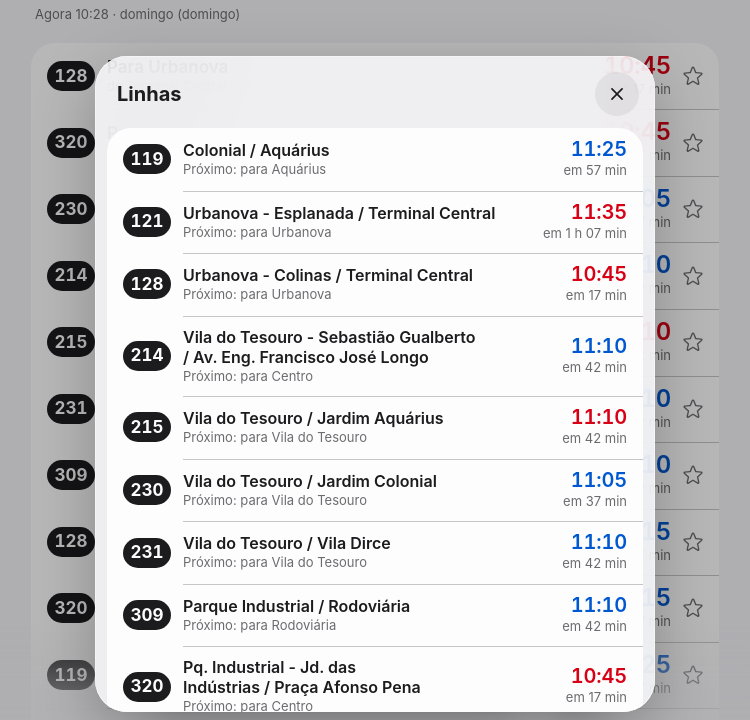
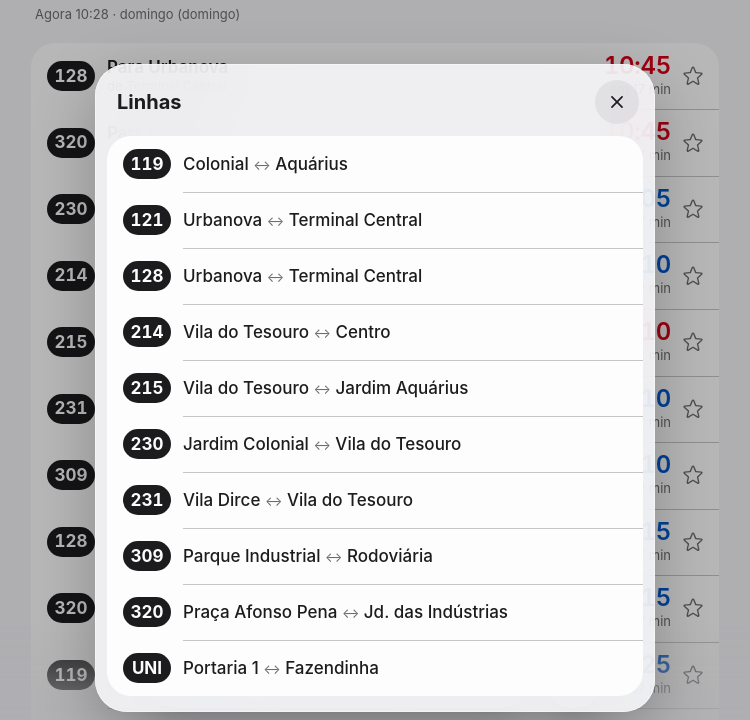
Before and after one commit to tranchop/onibus-sjc, a plain HTML site: page index.html in a window 1280 px wide. Both pictures are taken after a click on the button "Linhas". Shown: the part 80-800 px from the top of the page, without its empty margins (265-1015 px from the left). Drawn offline with Linux system fonts and the light colour scheme.

Commit message:
Simplifica o menu de linhas: número e pontos inicial e final
Co-Authored-By: Claude Opus 5.5 <noreply@anthropic.com>
Claude-Session: https://claude.ai/code/session_01CQY1aiBHD2WUkZ3iru78yr

```diff
--- a/index.html
+++ b/index.html
@@ -281,8 +281,10 @@ dialog.sheet[open]::backdrop{background:rgba(0,0,0,.28)}
 .wide{min-height:50px;border:0;border-radius:999px;background:var(--fill);color:var(--tint);font-size:17px;font-weight:600}
 .pkr{position:relative;width:100%;padding-right:16px}
 .pkr+.pkr::before{content:'';position:absolute;top:0;left:76px;right:0;border-top:.5px solid var(--sep)}
-.pkr .d b{font-size:16px;line-height:1.25}
-.pkr .t{font-size:20px}
+.pkr{padding-top:13px;padding-bottom:13px}
+.pkr .d b{font-size:17px;font-weight:500;line-height:1.3}
+.pkr .via{color:var(--muted);font-weight:400}
+.pkr .tr .ic{width:18px;height:18px;color:var(--tint)}
 .pkr[aria-current="true"] .n{background:var(--tint);color:var(--on-tint)}
 
 /* Menu de ordenação */
@@ -634,7 +636,7 @@ function ovRows(c){
 const destOf=D=>D.route.includes('→')?D.route.split('→')[1].trim():D.route.replace(/^Sentido /,'');
 const origOf=D=>D.route.includes('→')?D.route.split('→')[0].trim():D.name;
 const fkey=(k,d)=>k+'|'+d;
-const STAR_ON='<svg class="ic" aria-hidden="true" focusable="false" viewBox="0 0 256 256" fill="currentColor"><path d="M234.29,114.85l-45,38.83L203,211.75a16.4,16.4,0,0,1-24.5,17.82L128,198.49,77.47,229.57A16.4,16.4,0,0,1,53,211.75l13.76-58.07-45-38.83A16.46,16.46,0,0,1,31.08,86l59-4.76,22.76-55.08a16.36,16.36,0,0,1,30.27,0l22.75,55.08,59,4.76a16.46,16.46,0,0,1,9.37,28.86Z"/></svg>',STAR_OFF='<svg class="ic" aria-hidden="true" focusable="false" viewBox="0 0 256 256" fill="currentColor"><path d="M239.18,97.26A16.38,16.38,0,0,0,224.92,86l-59-4.76L143.14,26.15a16.36,16.36,0,0,0-30.27,0L90.11,81.23,31.08,86a16.46,16.46,0,0,0-9.37,28.86l45,38.83L53,211.75a16.38,16.38,0,0,0,24.5,17.82L128,198.49l50.53,31.08A16.4,16.4,0,0,0,203,211.75l-13.76-58.07,45-38.83A16.43,16.43,0,0,0,239.18,97.26Zm-15.34,5.47-48.7,42a8,8,0,0,0-2.56,7.91l14.88,62.8a.37.37,0,0,1-.17.48c-.18.14-.23.11-.38,0l-54.72-33.65a8,8,0,0,0-8.38,0L69.09,215.94c-.15.09-.19.12-.38,0a.37.37,0,0,1-.17-.48l14.88-62.8a8,8,0,0,0-2.56-7.91l-48.7-42c-.12-.1-.23-.19-.13-.5s.18-.27.33-.29l63.92-5.16A8,8,0,0,0,103,91.86l24.62-59.61c.08-.17.11-.25.35-.25s.27.08.35.25L153,91.86a8,8,0,0,0,6.75,4.92l63.92,5.16c.15,0,.24,0,.33.29S224,102.63,223.84,102.73Z"/></svg>';
+const STAR_ON='<svg class="ic" aria-hidden="true" focusable="false" viewBox="0 0 256 256" fill="currentColor"><path d="M234.29,114.85l-45,38.83L203,211.75a16.4,16.4,0,0,1-24.5,17.82L128,198.49,77.47,229.57A16.4,16.4,0,0,1,53,211.75l13.76-58.07-45-38.83A16.46,16.46,0,0,1,31.08,86l59-4.76,22.76-55.08a16.36,16.36,0,0,1,30.27,0l22.75,55.08,59,4.76a16.46,16.46,0,0,1,9.37,28.86Z"/></svg>',STAR_OFF='<svg class="ic" aria-hidden="true" focusable="false" viewBox="0 0 256 256" fill="currentColor"><path d="M239.18,97.26A16.38,16.38,0,0,0,224.92,86l-59-4.76L143.14,26.15a16.36,16.36,0,0,0-30.27,0L90.11,81.23,31.08,86a16.46,16.46,0,0,0-9.37,28.86l45,38.83L53,211.75a16.38,16.38,0,0,0,24.5,17.82L128,198.49l50.53,31.08A16.4,16.4,0,0,0,203,211.75l-13.76-58.07,45-38.83A16.43,16.43,0,0,0,239.18,97.26Zm-15.34,5.47-48.7,42a8,8,0,0,0-2.56,7.91l14.88,62.8a.37.37,0,0,1-.17.48c-.18.14-.23.11-.38,0l-54.72-33.65a8,8,0,0,0-8.38,0L69.09,215.94c-.15.09-.19.12-.38,0a.37.37,0,0,1-.17-.48l14.88-62.8a8,8,0,0,0-2.56-7.91l-48.7-42c-.12-.1-.23-.19-.13-.5s.18-.27.33-.29l63.92-5.16A8,8,0,0,0,103,91.86l24.62-59.61c.08-.17.11-.25.35-.25s.27.08.35.25L153,91.86a8,8,0,0,0,6.75,4.92l63.92,5.16c.15,0,.24,0,.33.29S224,102.63,223.84,102.73Z"/></svg>',CHECK='<svg class="ic" aria-hidden="true" focusable="false" viewBox="0 0 256 256" fill="currentColor"><path d="M232.49,80.49l-128,128a12,12,0,0,1-17,0l-56-56a12,12,0,1,1,17-17L96,183,215.51,63.51a12,12,0,0,1,17,17Z"/></svg>';
 function star(k,d){const on=state.favs.has(fkey(k,d));return '<button class="star" data-fav="'+fkey(k,d)+'" aria-pressed="'+on+'" aria-label="Favoritar">'+(on?STAR_ON:STAR_OFF)+'</button>';}
 function toggleFav(key){if(state.favs.has(key))state.favs.delete(key);else state.favs.add(key);save();render();}
 function renderOverview(c){
@@ -719,14 +721,19 @@ function sheet(id,open){
   if(open){if(d.open)return;if(d.showModal)d.showModal();else d.setAttribute('open','');}
   else{if(d.close)d.close();else d.removeAttribute('open');}
 }
+const ENDS_FIX={'320':['Praça Afonso Pena','Jd. das Indústrias']};
+function ends(k){
+  if(ENDS_FIX[k])return ENDS_FIX[k];
+  const D=LINES[k].dirs[0];
+  return D.route.includes('→')?D.route.split('→').map(x=>x.trim()):[D.name.replace(/^Sai d[oa] /,''),D.route.replace(/^Sentido /,'')];
+}
+const nb=t=>t.replace(/ /g,'\u00a0');
 function renderPick(){
-  const c=ctx(),best={};
-  for(const r of ovRows(c))if(r.a&&(!best[r.k]||r.a.m<best[r.k].a.m))best[r.k]=r;
   $('pickList').innerHTML=Object.keys(LINES).map(k=>{
-    const l=LINES[k],b=best[k],cur=state.view==='line'&&k===state.line;
-    return '<button class="ovr pkr" data-l="'+k+'"'+(cur?' aria-current="true"':'')+'><span class="n">'+k+'</span>'+
-      '<span class="d"><b>'+l.name+'</b><span>'+(b?'Próximo: para '+destOf(b.D):'Sem partidas')+'</span></span>'+
-      '<span class="tr">'+(b?'<span class="t '+b.D.cls+'">'+fmt(b.a.m)+'</span><span class="r">'+relText(b.a,c)+'</span>':'')+'</span></button>';
+    const e=ends(k),cur=state.view==='line'&&k===state.line;
+    return '<button class="ovr pkr" data-l="'+k+'"'+(cur?' aria-current="true"':'')+' aria-label="Linha '+k+': '+e[0]+' e '+e[1]+'">'+
+      '<span class="n">'+k+'</span><span class="d"><b>'+nb(e[0])+' <span class="via" aria-hidden="true">↔</span>\u00a0'+nb(e[1])+'</b></span>'+
+      '<span class="tr">'+(cur?CHECK:'')+'</span></button>';
   }).join('');
 }
 $('tabs').addEventListener('click',e=>{const b=e.target.closest('.tab');if(!b)return;
```
